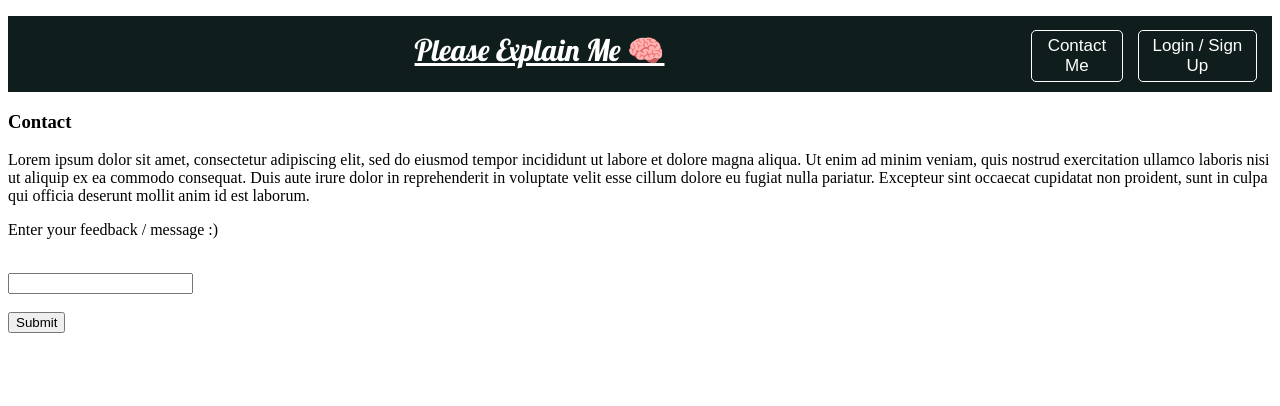
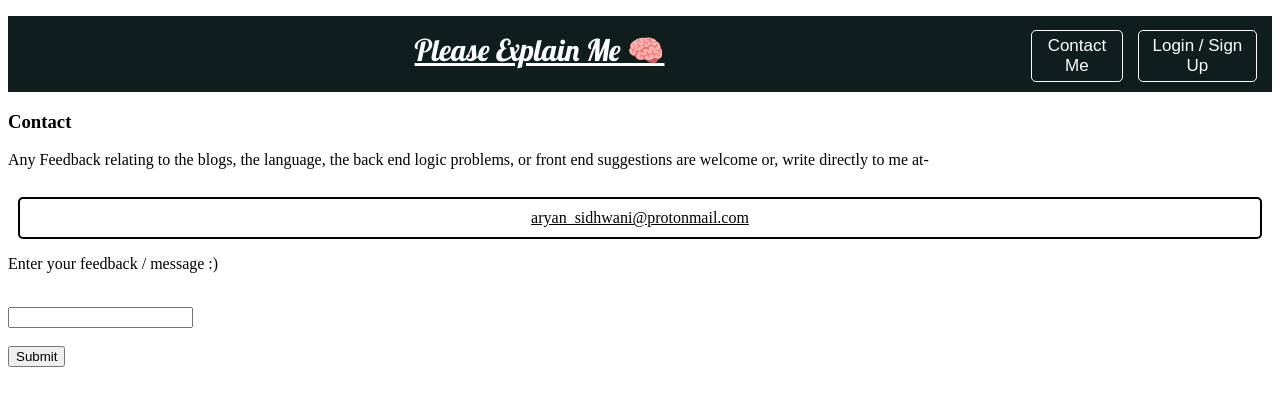
Before and after one commit to silverstone-git/sidhu_blogs, a Django app: template templates/contact.html in a window 1280 px wide. Shown: the top 406 px of the page. Run offline with Django 3.2, Linux system fonts and the light colour scheme; the template is opened without the code that fills it, so the values that code supplies are empty.

Commit message:
- fixed Contact Me frontend - added and styled an email link at the contact page - removed the formsendmail thing

```diff
--- a/blogs/views.py
+++ b/blogs/views.py
@@ -265,6 +265,10 @@ def log_out(request):
 
 def contact(request):
     # give the contact and about info here with a feedback section
+
+    if request.method == "POST":
+        messagestr = "Thank you for your feedback!"
+        messages.add_message(request, messages.INFO, messagestr)
     context = {}
     if request.user.is_authenticated:
         thename = request.user.username
--- a/templates/basic_elements.html
+++ b/templates/basic_elements.html
@@ -170,6 +170,25 @@
             .commentContent {
                 font-size: 20px;
             }
+
+            .mailLink {
+                display: flex;
+                align-items: center;
+                justify-content: center;
+                border: 2px solid #000000;
+                color: black;
+                padding: 10px;
+                margin: 10px;
+                border-radius: 5px;
+                transition: all;
+                transition-duration: 50ms;
+            }
+
+
+            .mailLink:hover {
+                color: white;
+                background-color: black;
+            }
             /*
 
             footer {
--- a/templates/contact.html
+++ b/templates/contact.html
@@ -10,16 +10,14 @@
 </h3>
 
 <p>
-	Lorem ipsum dolor sit amet, consectetur adipiscing elit, sed do eiusmod
-	tempor incididunt ut labore et dolore magna aliqua. Ut enim ad minim veniam,
-	quis nostrud exercitation ullamco laboris nisi ut aliquip ex ea commodo consequat.
-	Duis aute irure dolor in reprehenderit in voluptate velit
-	esse cillum dolore eu fugiat nulla pariatur. Excepteur sint occaecat cupidatat
-	non proident, sunt in culpa qui officia deserunt mollit anim id est laborum.
+    Any Feedback relating to the blogs, the language, the back end logic problems, or front end suggestions are welcome
+    or, write directly to me at-<br> <br>
+    <a class = "mailLink" href="mailto:aryan_sidhwani@protonmail.com">aryan_sidhwani@protonmail.com</a>
 </p>
 
-<form action='formsendmail' method='POST'>
+<form action='/contact/' method='POST'>
 
+    {% csrf_token %}
 	{% if loggedout %}
 	<p>Enter your name</p>
 	<input name='username' type='text'><br><br>
```
